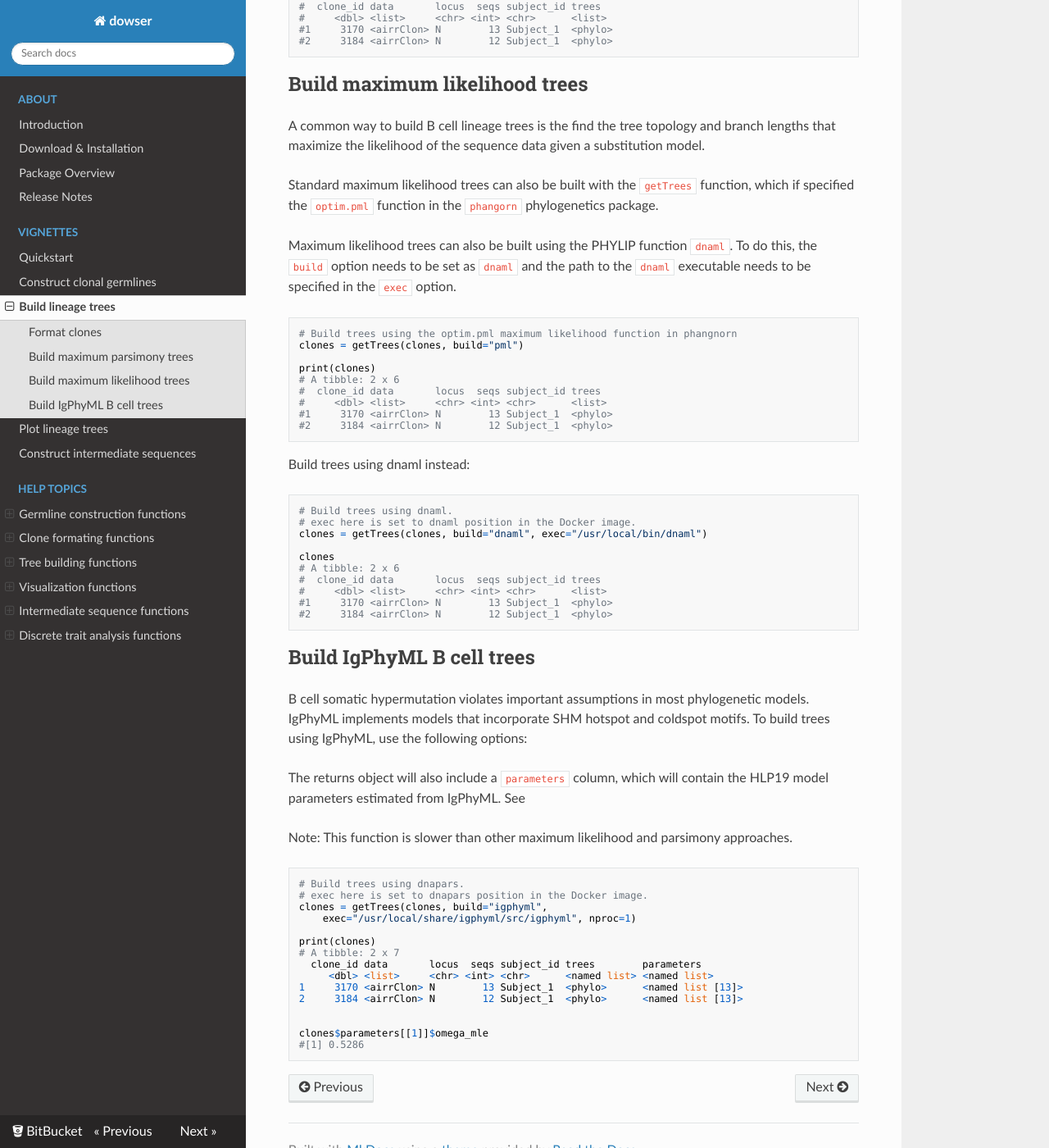
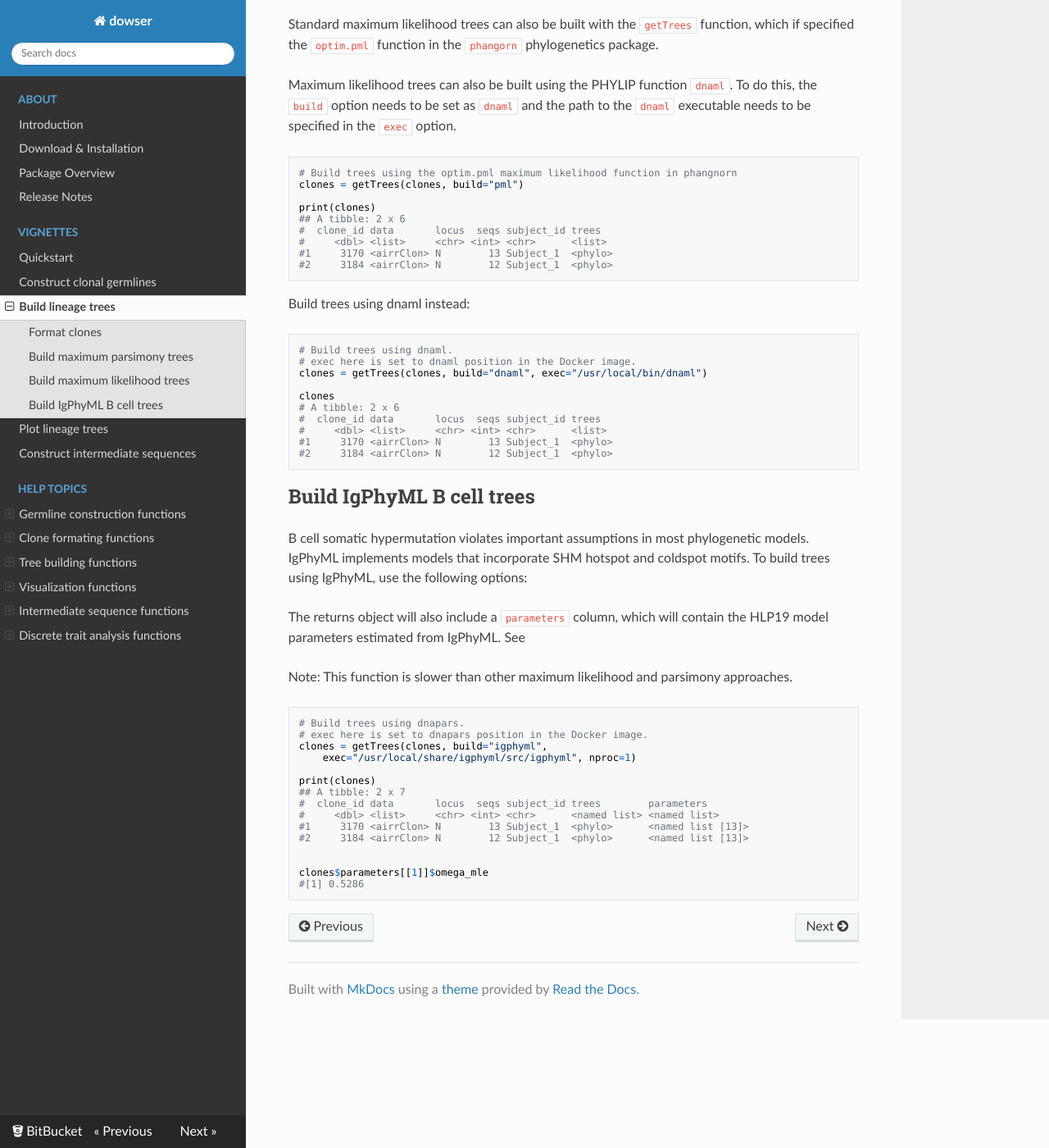
Before and after one commit to immcantation/dowser, an MkDocs documentation site: the page built from docs/vignettes/Building-Trees-Vignette.md, in a window 1280 px wide and 1400 px high, scrolled down 2270 px. Shown: the whole window at 82% size. Built offline with MkDocs 1.6.1, drawn with Linux system fonts in a browser that asks for light colours; nearby versions of some CDN libraries; old or Windows-style settings are respelled for this version of MkDocs; some of the changed text lies outside the part shown.

Commit message:
site updates

````diff
--- a/docs/vignettes/Building-Trees-Vignette.md
+++ b/docs/vignettes/Building-Trees-Vignette.md
@@ -42,12 +42,6 @@
 ```
 
 ```r
-## A tibble: 2 x 4
-#  clone_id data       locus  seqs
-#     <dbl> <list>     <chr> <int>
-#1     3170 <airrClon> N        13
-#2     3184 <airrClon> N        12
-
 # Process example data keeping samples from different times
 # distinct, adding duplicate_count among collapsed sequences,
 # and show the sample_id within each clone in the tibble.
@@ -63,14 +57,6 @@
 ##      <dbl> <list>     <chr> <int> <chr>
 ## 1     3170 <airrClon> N        13 Subject_1
 ## 2     3184 <airrClon> N        12 Subject_1
-```
-
-```r
-## A tibble: 2 x 5
-#  clone_id data       locus  seqs subject_id
-#     <dbl> <list>     <chr> <int> <chr>
-#1     3170 <airrClon> N        13 Subject_1
-#2     3184 <airrClon> N        12 Subject_1
 ```
 
 ## Build maximum parsimony trees
@@ -125,7 +111,7 @@
 clones = getTrees(clones, build="pml")
 
 print(clones)
-# A tibble: 2 x 6
+## A tibble: 2 x 6
 #  clone_id data       locus  seqs subject_id trees
 #     <dbl> <list>     <chr> <int> <chr>      <list>
 #1     3170 <airrClon> N        13 Subject_1  <phylo>
@@ -163,11 +149,11 @@
     exec="/usr/local/share/igphyml/src/igphyml", nproc=1)
 
 print(clones)
-# A tibble: 2 x 7
-  clone_id data       locus  seqs subject_id trees        parameters
-     <dbl> <list>     <chr> <int> <chr>      <named list> <named list>
-1     3170 <airrClon> N        13 Subject_1  <phylo>      <named list [13]>
-2     3184 <airrClon> N        12 Subject_1  <phylo>      <named list [13]>
+## A tibble: 2 x 7
+#  clone_id data       locus  seqs subject_id trees        parameters
+#     <dbl> <list>     <chr> <int> <chr>      <named list> <named list>
+#1     3170 <airrClon> N        13 Subject_1  <phylo>      <named list [13]>
+#2     3184 <airrClon> N        12 Subject_1  <phylo>      <named list [13]>
 
 
 clones$parameters[[1]]$omega_mle
````
Also changed, not shown: docs/topics/createGermlines.md (+12 -1 lines), docs/topics/readIMGT.md (+6 -0 lines), docs/vignettes/Germlines-Vignette.md (+4 -5 lines), docs/vignettes/Sequences-Vignette.md (+15 -8 lines), docs/vignettes/figure/Quickstart-Vignette-1-1.png, docs/vignettes/figure/Sequences-Vignette-1-1.png.
